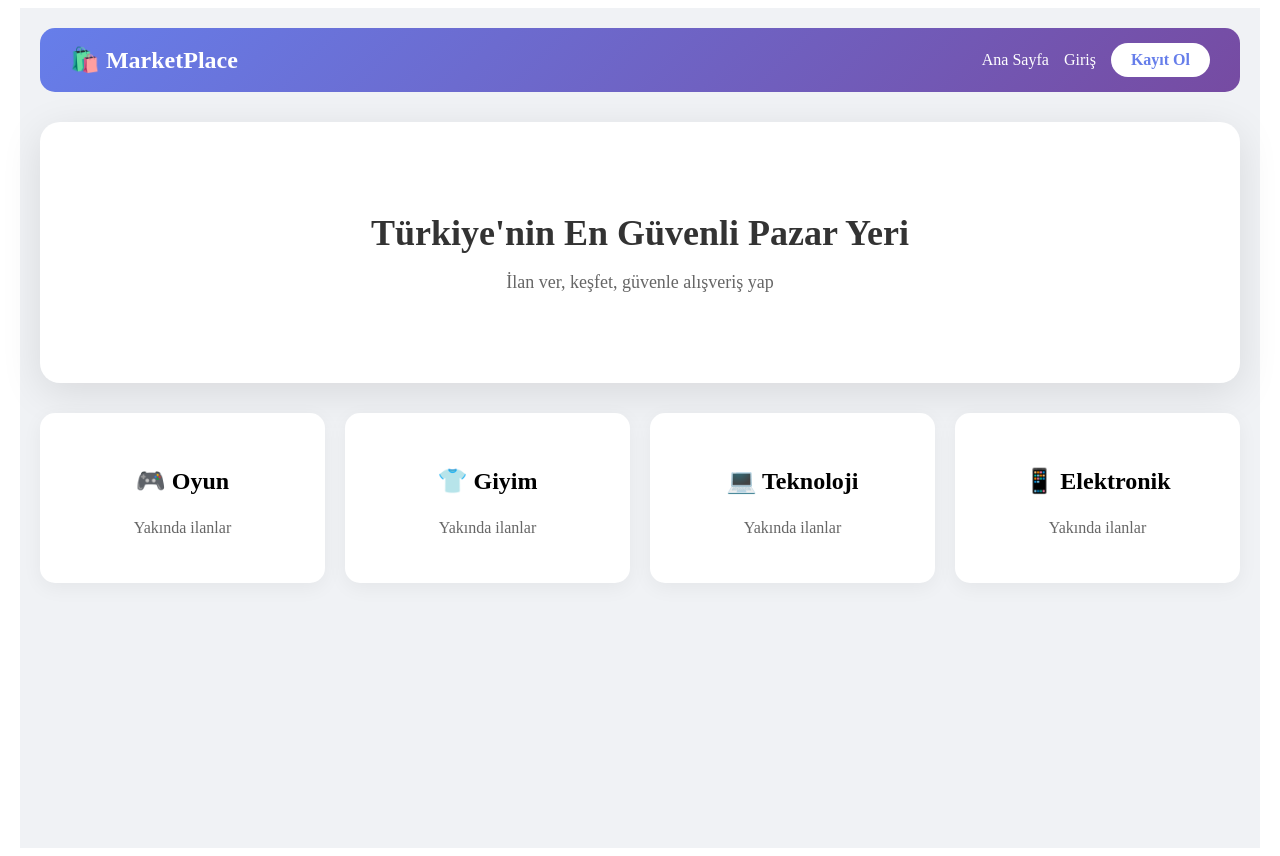
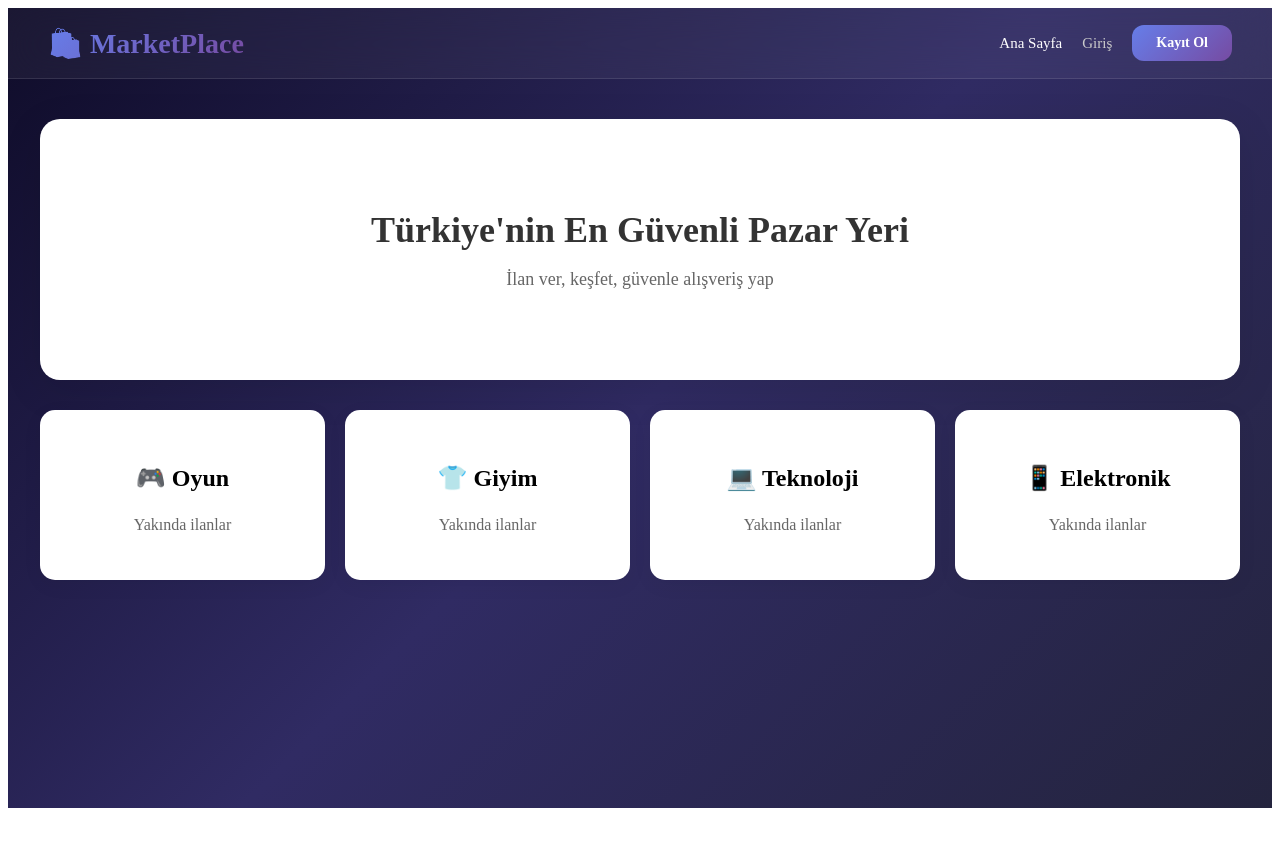
Before and after one commit to ekipbul-web/eticaret-platform, a React (Vite) app in the folder client/: page / in a window 1280 px wide. After the commit the page ends 816 px from the top, so only its background shows below. Built offline with nearby package versions, Linux system fonts and the light colour scheme; no server answers.

Commit message:
Update App.jsx

```diff
--- a/client/src/App.jsx
+++ b/client/src/App.jsx
@@ -1,4 +1,101 @@
-import { BrowserRouter, Routes, Route } from 'react-router-dom'
+import { useState, useEffect } from 'react'
+import { BrowserRouter, Routes, Route, Link, useNavigate } from 'react-router-dom'
+import axios from 'axios'
+
+function Layout({ children }) {
+  const [user, setUser] = useState(null)
+  const navigate = useNavigate()
+
+  useEffect(() => {
+    const token = localStorage.getItem('token')
+    const savedUser = localStorage.getItem('user')
+    if (token && savedUser) {
+      setUser(JSON.parse(savedUser))
+    }
+  }, [])
+
+  const logout = () => {
+    localStorage.removeItem('token')
+    localStorage.removeItem('user')
+    setUser(null)
+    navigate('/')
+  }
+
+  return (
+    <div style={{ minHeight: '100vh', background: 'linear-gradient(135deg, #0f0c29, #302b63, #24243e)' }}>
+      <nav style={{
+        background: 'rgba(255,255,255,0.05)',
+        backdropFilter: 'blur(20px)',
+        borderBottom: '1px solid rgba(255,255,255,0.1)',
+        padding: '0 40px',
+        height: 70,
+        display: 'flex',
+        alignItems: 'center',
+        justifyContent: 'space-between',
+        position: 'sticky',
+        top: 0,
+        zIndex: 1000
+      }}>
+        <Link to="/" style={{ textDecoration: 'none' }}>
+          <h1 style={{
+            fontSize: 28,
+            fontWeight: 800,
+            background: 'linear-gradient(135deg, #667eea, #764ba2)',
+            WebkitBackgroundClip: 'text',
+            WebkitTextFillColor: 'transparent',
+            margin: 0
+          }}>
+            🛍️ MarketPlace
+          </h1>
+        </Link>
+
+        <div style={{ display: 'flex', gap: 20, alignItems: 'center' }}>
+          <Link to="/" style={{ color: '#fff', textDecoration: 'none', fontSize: 15, fontWeight: 500 }}>Ana Sayfa</Link>
+
+          {user ? (
+            <>
+              <span style={{ color: '#a78bfa', fontSize: 14 }}>
+                👋 {user.username}
+              </span>
+              <button onClick={logout} style={{
+                background: 'rgba(239, 68, 68, 0.2)',
+                color: '#fca5a5',
+                border: '1px solid rgba(239, 68, 68, 0.3)',
+                padding: '8px 20px',
+                borderRadius: 10,
+                cursor: 'pointer',
+                fontSize: 14,
+                fontWeight: 500
+              }}>
+                Çıkış
+              </button>
+            </>
+          ) : (
+            <>
+              <Link to="/login" style={{ color: '#ccc', textDecoration: 'none', fontSize: 15 }}>Giriş</Link>
+              <Link to="/register" style={{
+                background: 'linear-gradient(135deg, #667eea, #764ba2)',
+                color: 'white',
+                padding: '10px 24px',
+                borderRadius: 12,
+                textDecoration: 'none',
+                fontSize: 14,
+                fontWeight: 600
+              }}>
+                Kayıt Ol
+              </Link>
+            </>
+          )}
+        </div>
+      </nav>
+
+      <div style={{ maxWidth: 1200, margin: '0 auto', padding: '40px 20px' }}>
+        {children}
+      </div>
+    </div>
+  )
+}
+
 import Home from './pages/Home'
 import Login from './pages/Login'
 import Register from './pages/Register'
@@ -7,22 +104,14 @@ import Setup from './pages/Setup'
 export default function App() {
   return (
     <BrowserRouter>
-      <div style={{ maxWidth: 1200, margin: '0 auto', padding: 20, background: '#f0f2f5', minHeight: '100vh' }}>
-        <nav style={{ background: 'linear-gradient(135deg, #667eea, #764ba2)', padding: '15px 30px', borderRadius: 15, marginBottom: 30, color: 'white', display: 'flex', justifyContent: 'space-between', alignItems: 'center' }}>
-          <h1 style={{ margin: 0 }}>🛍️ MarketPlace</h1>
-          <div style={{ display: 'flex', gap: 15, alignItems: 'center' }}>
-            <a href="/" style={{ color: 'white', textDecoration: 'none' }}>Ana Sayfa</a>
-            <a href="/login" style={{ color: 'white', textDecoration: 'none' }}>Giriş</a>
-            <a href="/register" style={{ background: 'white', color: '#667eea', padding: '8px 20px', borderRadius: 20, textDecoration: 'none', fontWeight: 'bold' }}>Kayıt Ol</a>
-          </div>
-        </nav>
+      <Layout>
         <Routes>
           <Route path="/" element={<Home />} />
           <Route path="/login" element={<Login />} />
           <Route path="/register" element={<Register />} />
           <Route path="/setup" element={<Setup />} />
         </Routes>
-      </div>
+      </Layout>
     </BrowserRouter>
   )
 }
```
